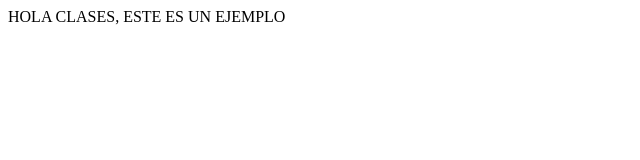
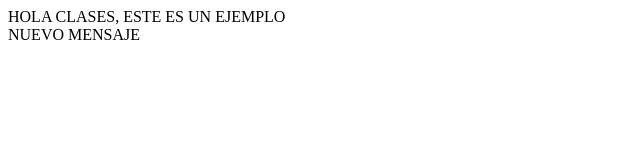
Before and after one commit to luisIvanFuentesMariaca/myFirstRepo, a plain HTML site: page index.html in a window 1280 px wide. Shown: the whole page, without its empty margins (0-640 px from the left). Drawn offline with Linux system fonts and the light colour scheme.

Commit message:
Este es mi segundo commit

```diff
--- a/index.html
+++ b/index.html
@@ -2,6 +2,7 @@
 <body>
 
 HOLA CLASES, ESTE ES UN EJEMPLO
-
+<br>
+NUEVO MENSAJE
 </body>
 </html>
```
